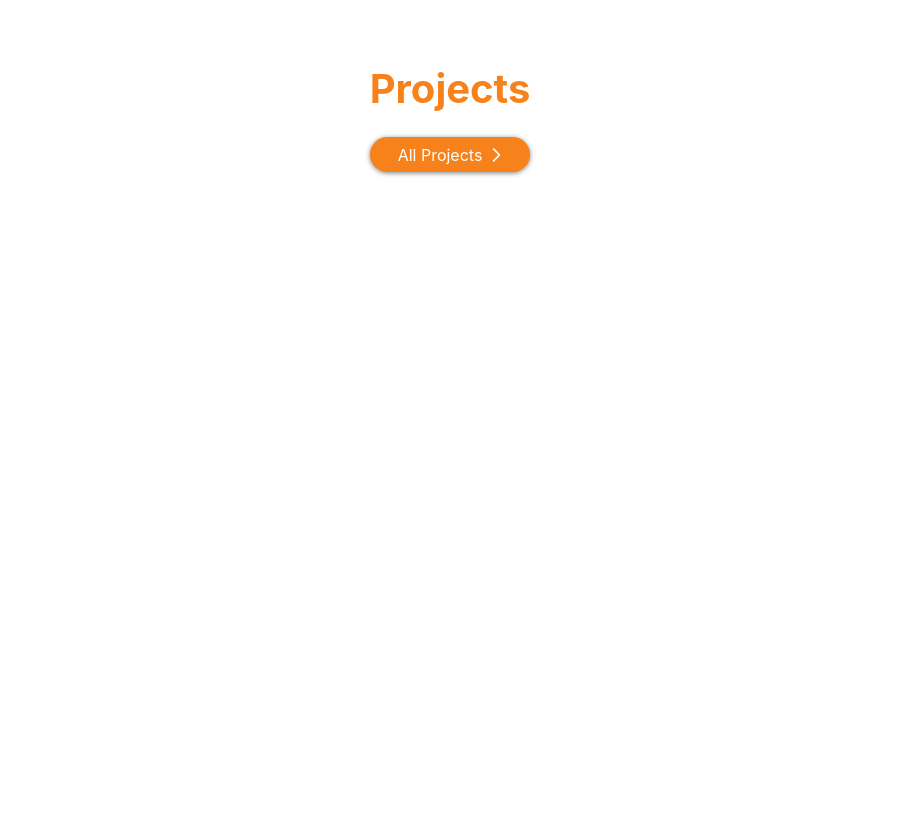
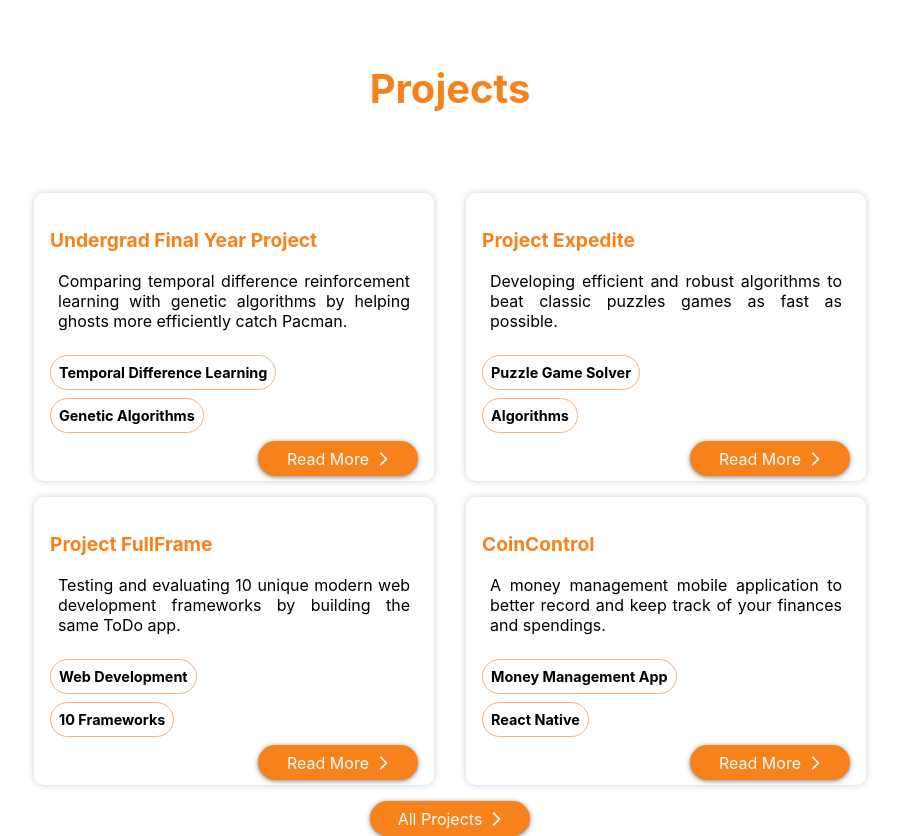
Before and after one commit to lochungtin/portfolio, a Next.js app: page /sections/projects in a window 1280 px wide. Shown: the whole page, without its empty margins (190-1089 px from the left). Before the commit the page ends 800 px from the top, so only its background shows below. Built offline with nearby package versions, Linux system fonts and the light colour scheme.

Commit message:
project block

```diff
--- a/pages/api/firebase.js
+++ b/pages/api/firebase.js
@@ -20,6 +20,8 @@ export const getFormalEducation = () => get(ref(db, 'education/formal')).then(s
 
 export const getOnlineEducation = () => get(ref(db, 'education/online')).then(s => s.val());
 
+export const getPinnedProjects = () => get(ref(db, 'projects/pinned')).then(s => s.val());
+
 export const getAchievements = () => get(ref(db, 'achievements/')).then(s => s.val());
 
 export const obj2arr = obj => Object.entries(obj).sort(([aK, aV], [bK, bV]) => aV.sort - bV.sort).map(([k, v]) => ({ name: k, ...v }));
--- a/pages/sections/projects/index.js
+++ b/pages/sections/projects/index.js
@@ -1,12 +1,80 @@
+import { obj2arr } from '../../api/firebase';
 import ReadMore from '../../components/readmore';
+import useMediaQuery from '../../utils/media';
+import ProjectBlock from './projectblock';
 
-import styles from './projects.module.css'
+import commonStyles from '../../../styles/common.module.css';
+import styles from './projects.module.css';
 
-export default function Projects() {
+const pinned = {
+    "Undergrad Final Year Project": {
+        "tags": {
+            "Temporal Difference Learning": 0,
+            "Genetic Algorithms": 1,
+        },
+        "repo": "KCL6CCS3PRJ",
+        "href": "/projects/fyp",
+        "desc": "Comparing temporal difference reinforcement learning with genetic algorithms by helping ghosts more efficiently catch Pacman.",
+        "sort": 0,
+    },
+    "Project Expedite": {
+        "tags": {
+            "Puzzle Game Solver": 0,
+            "Algorithms": 1,
+        },
+        "repo": "Expedite",
+        "href": "/projects/expedite",
+        "desc": "Developing efficient and robust algorithms to beat classic puzzles games as fast as possible.",
+        "sort": 1,
+    },
+    "Project FullFrame": {
+        "tags": {
+            "Web Development": 0,
+            "10 Frameworks": 1,
+        },
+        "repo": "FullFrame",
+        "href": "/projects/fullframe",
+        "desc": "Testing and evaluating 10 unique modern web development frameworks by building the same ToDo app.",
+        "sort": 2,
+    },
+    "CoinControl": {
+        "tags": {
+            "Money Management App": 0,
+            "React Native": 1,
+        },
+        "repo": "CoinControl",
+        "href": "/projects/coincontrol",
+        "desc": "A money management mobile application to better record and keep track of your finances and spendings.",
+        "sort": 3,
+    },
+};
+
+export default function Projects({ }) {
+    const isMobile = useMediaQuery();
+
+    if (!pinned)
+        return <div></div>;
+
+    const projects = [[], []];
+    if (isMobile)
+        projects[0] = obj2arr(pinned);
+    else
+        obj2arr(pinned).forEach((data, index) => projects[(index % 2 === 1) * 1].push(data));
+
     return (
         <section id='projects'>
             <p className={styles.title}>Projects</p>
-            <ReadMore href='/projects' textOverride='All Projects'/>
+            <div className={`${commonStyles.halfRow} ${''}`}>
+                <div>
+                    {projects[0].map((data, index) =>
+                        <ProjectBlock data={data} key={index} />)}
+                </div>
+                {!isMobile ? <div>
+                    {projects[1].map((data, index) =>
+                        <ProjectBlock data={data} key={index} />)}
+                </div> : null}
+            </div>
+            <ReadMore href='/projects' textOverride='All Projects' />
         </section>
     );
 }
--- /dev/null
+++ b/pages/sections/projects/projectblock/index.js
@@ -0,0 +1,31 @@
+import { obj2arr } from '../../../api/firebase';
+import Card from '../../../components/card';
+import ReadMore from '../../../components/readmore';
+
+import commonStyles from '../../../../styles/common.module.css';
+import styles from './projectblock.module.css';
+
+export default function ProjectBlock({ data }) {
+    if (!data)
+        return <div></div>
+
+    return (
+        <div className={styles.spacer}>
+            <Card>
+                <div className={styles.root}>
+                    <p className={commonStyles.itemDetailTitle}>{data.name}</p>
+                    <p className={styles.desc}>{data.desc}</p>
+                    <div className={styles.tagContainer}>
+                        {obj2arr(data.tags).map((tag, index) =>
+                            <div className={styles.tag} key={index}>
+                                <b>{tag.name}</b>
+                            </div>)}
+                    </div>
+                    <div className={styles.readMoreContainer}>
+                        <ReadMore href={data.href} />
+                    </div>
+                </div>
+            </Card>
+        </div>
+    );
+}
--- /dev/null
+++ b/pages/sections/projects/projectblock/projectblock.module.css
@@ -0,0 +1,49 @@
+.root {
+    padding: 1rem 1rem 4rem 1rem;
+}
+
+.desc {
+    padding-left: 0.5rem;
+    padding-right: 0.5rem;
+}
+
+.tagContainer {
+    align-items: flex-start;
+    display: flex;
+    flex-direction: column;
+    justify-content: center;
+}
+
+.tag {
+    font-size: 0.9rem;
+    border: 1px solid #f5b278;
+    border-radius: 3rem;
+    padding: 0.5rem;
+    margin-top: 0.5rem;
+}
+
+.readMoreContainer {
+    float: right;
+    margin-top: 0.5rem;
+}
+
+@media only screen and (max-width: 768px) {
+    .spacer {
+        margin-top: 1rem;
+    }
+
+    .root {
+        width: 90vw;
+    }
+}
+
+@media only screen and (min-width: 769px) {
+    .spacer {
+        margin: 1rem;
+    }
+
+    .root {
+        height: 18rem;
+        width: 25rem;
+    }
+}
--- a/pages/sections/projects/projects.module.css
+++ b/pages/sections/projects/projects.module.css
@@ -2,6 +2,6 @@
     color: #f7821b;
     font-size: 2.5rem;
     font-weight: bold;
-    margin-bottom: 1.5rem;
+    margin-bottom: 0rem;
     margin-top: 4rem;
 }
--- a/styles/common.module.css
+++ b/styles/common.module.css
@@ -36,6 +36,14 @@
 }
 
 @media only screen and (min-width: 769px) {
+    .halfRow {
+        align-items: center;
+        display: flex;
+        flex-direction: row;
+        justify-content: center;
+        margin-top: 4rem;
+    }
+
     .itemDetailBox {
         width: 40rem;
     }
```
Also changed, not shown: pages/sections/about/index.js (+8 -7 lines).
